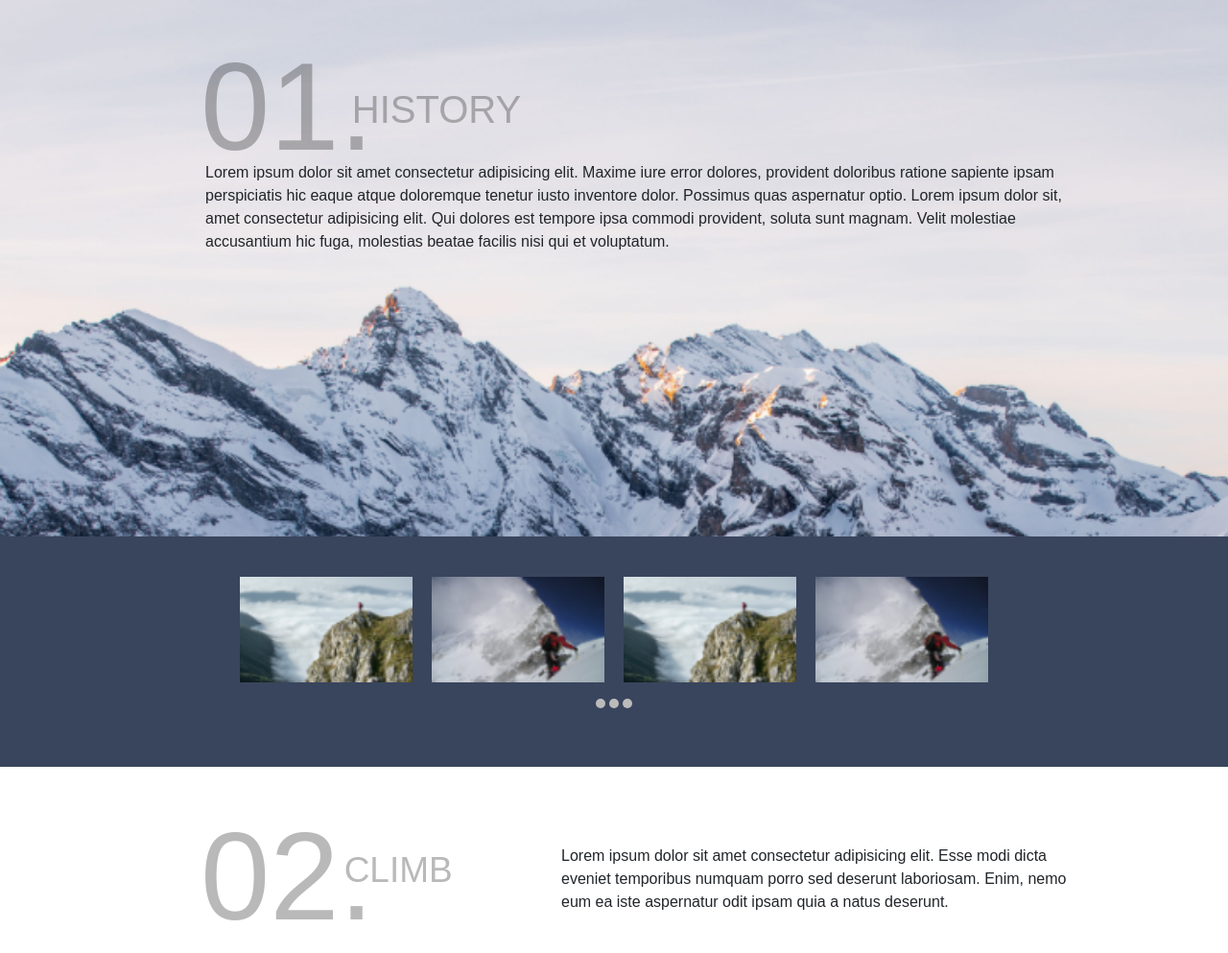
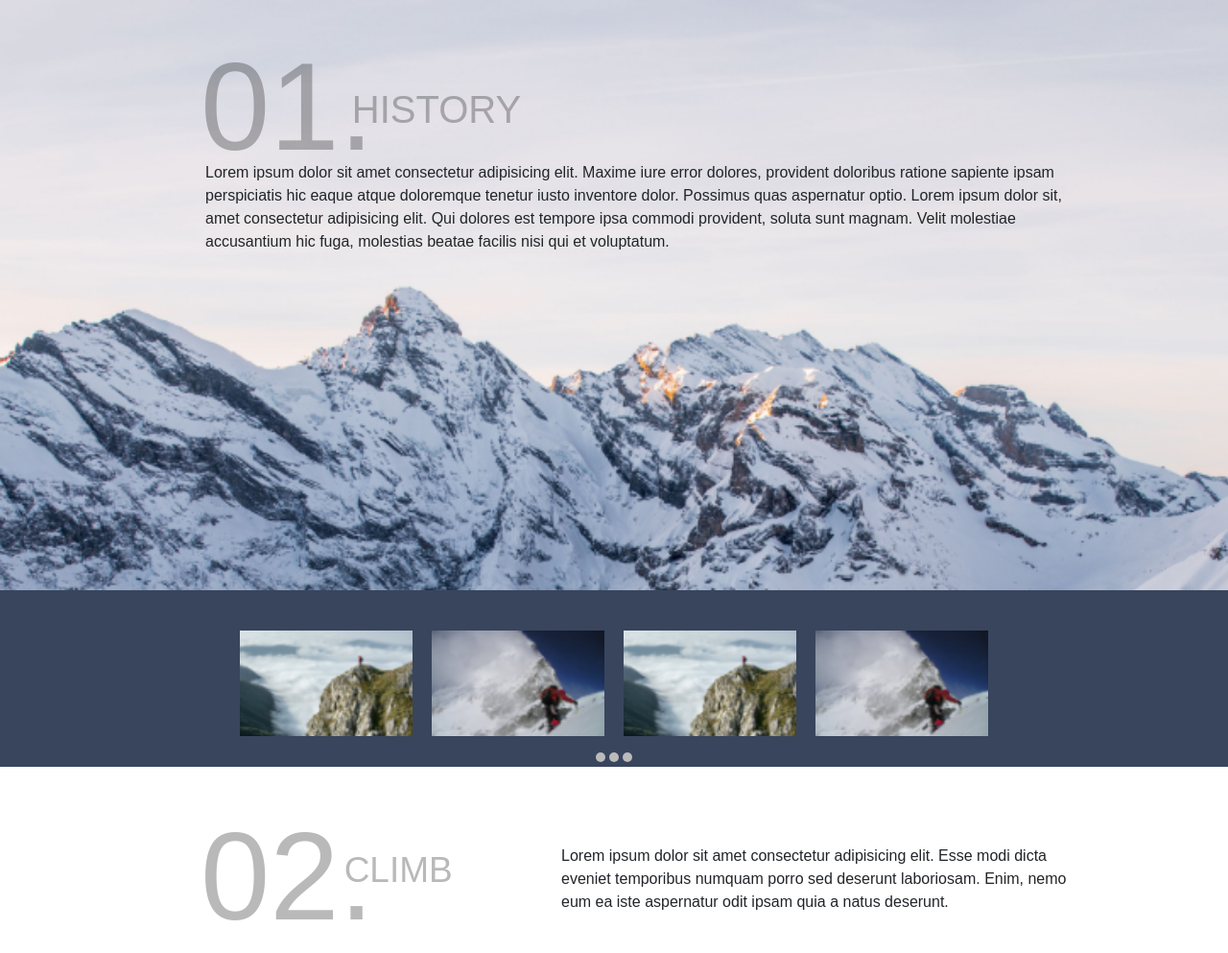
Before and after one commit to savantakash/Los-Angeles-Mountain-Website, a PHP site: page / in a window 1280 px wide. Shown: the part 610-1603 px from the top of the page at 96% size. Run offline with PHP 8.4, Linux system fonts and the light colour scheme.

Commit message:
Update style.css

```diff
--- a/style.css
+++ b/style.css
@@ -394,7 +394,7 @@
     .blackbg {
         position: absolute;
         background-color: #39455D;
-        height: 30vh;
+        height: 23vh;
         width: 100%;
         bottom: 0px;
         z-index: 1;
```
